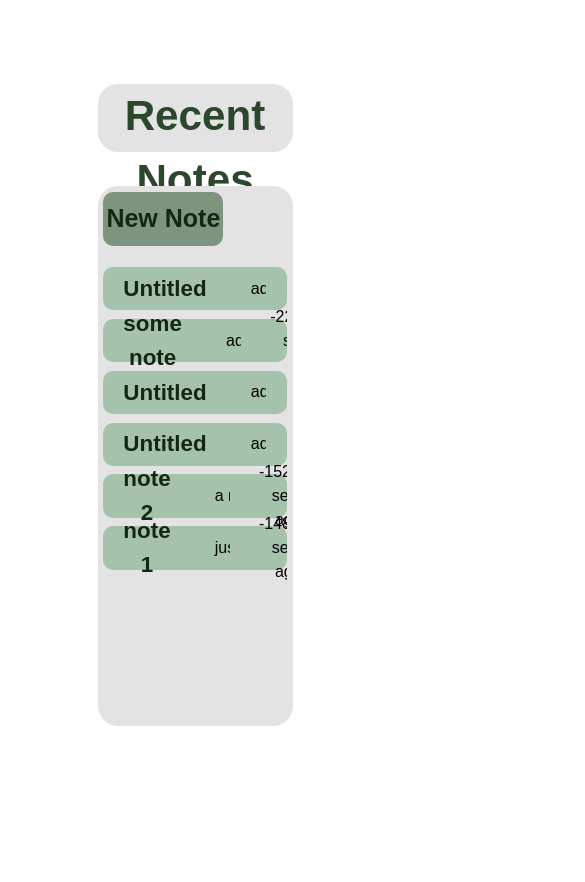
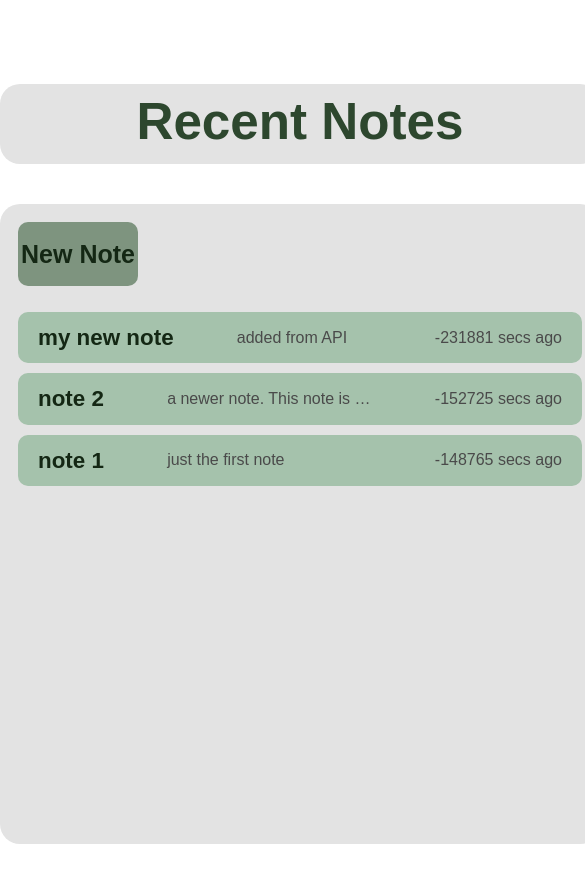
Before and after one commit to levtechs/FreeNotes, a Next.js app: page / in a window 390 px wide. Shown: the top 882 px of the page, 585 px wide, since content can reach past the window. Before the commit the page ends 844 px from the top, so only its background shows below. Built offline with nearby package versions, Linux system fonts and the light colour scheme.

Commit message:
better resizing and full color palette for both themes

```diff
--- a/app/components/NewNoteButton.tsx
+++ b/app/components/NewNoteButton.tsx
@@ -24,7 +24,7 @@ const NewNoteButton = ({ onNewNote }: NewNoteButtonProps) => {
                 className="
                     w-[clamp(120px,20%,150px)] h-[10%]
                     bg-[var(--2)] hover:bg-[var(--1)]
-                    font-bold text-[clamp(10px,3vh,25px)] text-[var(--text-dark)]
+                    font-bold text-[25px] text-[var(--text-dark)]
                     rounded-[10px]
                     transition-colors duration-300"
             >
@@ -46,9 +46,9 @@ const NewNoteButton = ({ onNewNote }: NewNoteButtonProps) => {
                 <button
                     onClick={HandleClick}
                     className="
-                        w-[clamp(120px,20%,150px)] h-[10%]
+                        w-[clamp(120px,20%,150px)] h-[100%]
                         bg-[var(--2)] hover:bg-[var(--1)]
-                        font-bold text-[clamp(10px,3vh,25px)] text-[var(--text-dark)]
+                        font-bold text-[25px] text-[var(--text-dark)]
                         rounded-[10px]
                         transition-colors duration-300"                >
                     Create
--- a/app/components/NoteRow.tsx
+++ b/app/components/NoteRow.tsx
@@ -33,11 +33,9 @@ const NoteRow = (id: string, name: string, content: string, lastEditied: Date) =
                 className ="bg-[var(--4)] hover:bg-[var(--3)] rounded-[10px] transition-colors duration-300"
                 style={{width: "100%", height: "100%", display: "flex", alignItems: "center", justifyContent: "space-between", gap: "5%"}}
                 onClick={HandleClick}>
-                <h1 style={{padding: "20px", fontWeight: "bold", fontSize: "140%", color: "var(--text-dark)"}}>{name}</h1>
-                <h1 style={{padding: "15px", whiteSpace: "nowrap", overflow: "hidden", textOverflow: "ellipsis", textAlign: "left", flex: 1, color: "dark gray"}}>
-                {content}
-                </h1>
-                <h1 style={{padding: "20px"}}>{timeAgo(lastEditied)}</h1>
+                <h1 style={{padding: "20px", whiteSpace: "nowrap", overflow: "hidden", textOverflow: "ellipsis", fontWeight: "bold", fontSize: "140%", color: "var(--text-dark)"}}>{name}</h1>
+                <h1 style={{padding: "15px", whiteSpace: "nowrap", overflow: "hidden", textOverflow: "ellipsis", textAlign: "left", flex: 1, color: "var(--text-sub)"}}>{content}</h1>
+                <h1 style={{padding: "20px", whiteSpace: "nowrap", color: "var(--text-sub)"}}>{timeAgo(lastEditied)}</h1>
             </button>
         </div>
     )
--- a/app/data/notes.json
+++ b/app/data/notes.json
@@ -1,27 +1,9 @@
 [
   {
-    "id": "6",
-    "name": "Untitled",
+    "id": "3",
+    "name": "my new note",
     "content": "added from API",
-    "last-edited": "2025-06-01T16:20:57.059Z"
-  },
-  {
-    "id": "5",
-    "name": "some note",
-    "content": "added from API",
-    "last-edited": "2025-06-01T16:07:20.656Z"
-  },
-  {
-    "id": "4",
-    "name": "Untitled",
-    "content": "added from API",
-    "last-edited": "2025-06-01T14:59:05.893Z"
-  },
-  {
-    "id": "3",
-    "name": "Untitled",
-    "content": "added from API",
-    "last-edited": "2025-06-01T14:58:50.225Z"
+    "last-edited": "2025-06-01T18:53:08.454Z"
   },
   {
     "id": "2",
--- a/app/globals.css
+++ b/app/globals.css
@@ -22,16 +22,16 @@
 
 @media (prefers-color-scheme: dark) {
   :root {
-    --background: #000000;
+    --background: #2a2b29;
     --foreground: #ffffff;
-    --panel: #e3e3e3;
-    --1: #6b826d;
-    --2: #7e947f;
-    --3: #8bb394;
-    --4: #a5c2ac;
-    --text-dark: #142714;
-    --text-main: #2d472e;
-    --text-sub: #4a4a4a;
+    --panel: #444444;
+    --1: #8f998f;
+    --2: #5e665e;
+    --3: #707972;
+    --4: #545855;
+    --text-dark: #e1f5e1;
+    --text-main: #c2dfc3;
+    --text-sub: #dae2da;
   }
 }
 
--- a/app/page.tsx
+++ b/app/page.tsx
@@ -15,9 +15,9 @@ export default function Home() {
   }
 
   return (
-    <div style={{width: "50%", height: "80vh", margin: "10vh auto", display: "flex", flexDirection: "column", gap: '5%'}}>
+    <div style={{width: "50%", minWidth: "600px", height: "80vh", minHeight: "800px", margin: "10vh auto", display: "flex", flexDirection: "column", gap: '5%'}}>
       <div style={{backgroundColor: "var(--panel)", width: "100%", height: "10%", minHeight: "40px", borderRadius: '20px'}}>
-        <h1 style={{fontWeight: 'bold', color: "var(--text-main)", fontSize: '5vh', textAlign: 'center'}}>
+        <h1 style={{fontWeight: 'bold', color: "var(--text-main)", fontSize: '320%', textAlign: 'center'}}>
           Recent Notes
         </h1>
       </div>
```
